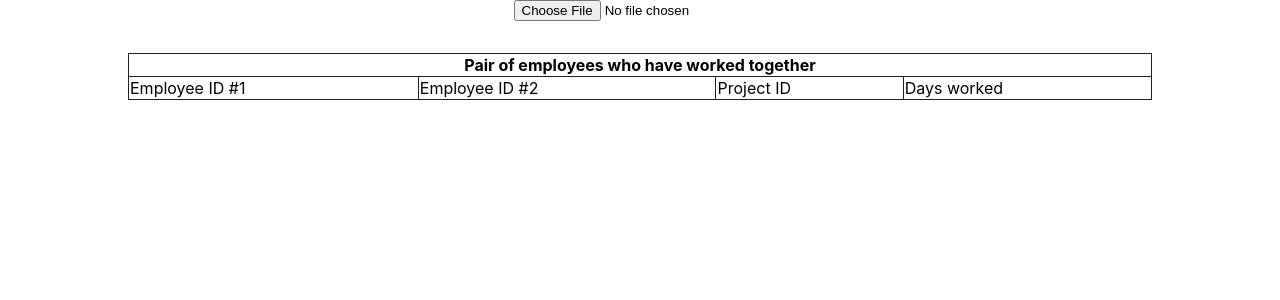
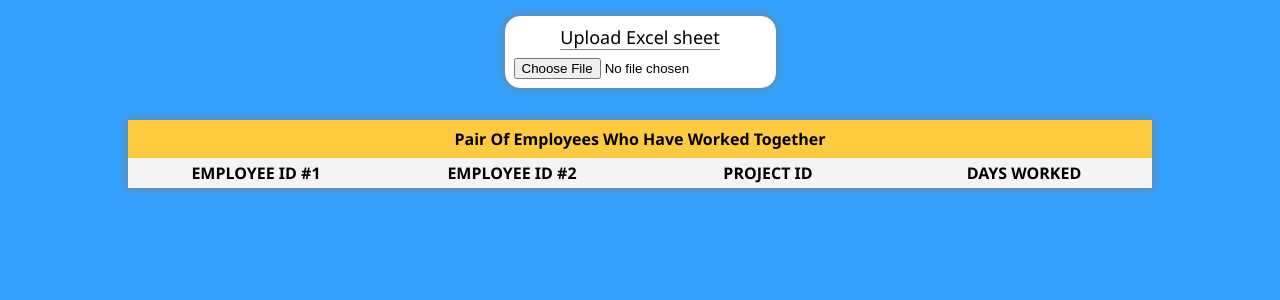
Before and after one commit to nikolaysbv/nikolay-srebrev-employees, a React (Create React App) app: page / in a window 1280 px wide. Shown: the top 300 px of the page. Built offline with nearby package versions, Linux system fonts and the light colour scheme.

Commit message:
making things beautiful

```diff
--- a/src/App.css
+++ b/src/App.css
@@ -1,7 +1,13 @@
+body {
+  background-color: #33a1fd;
+  font-family: "Segoe UI", Tahoma, Geneva, Verdana, sans-serif;
+}
+
 main {
   display: flex;
   flex-direction: column;
   row-gap: 2rem;
+  margin-top: 1rem;
 }
 
 .upload-section {
@@ -18,13 +24,56 @@ main {
 }
 
 table {
-  border: 1px solid #222;
+  table-layout: fixed;
+  /* border: 1px solid #fdca40; */
   border-collapse: collapse;
   width: 80vw;
+  box-shadow: 0px 0px 10px grey;
 }
 
-td,
 th {
-  border: 1px solid #222;
-  border-collapse: collapse;
+  padding-top: 0.5rem;
+  padding-bottom: 0.5rem;
+  text-transform: capitalize;
+  /* border: 1px solid #fdca40; */
+  background-color: #fdca40;
 }
+
+td {
+  width: 30px;
+  text-align: center;
+  /* border: 1px solid #fdca40; */
+}
+
+tbody tr:nth-child(odd) {
+  background-color: #f5f3f4;
+}
+
+tbody tr:nth-child(even) {
+  background-color: #ffffff;
+}
+
+.colnames td {
+  text-transform: uppercase;
+  font-weight: bold;
+  padding-top: 0.25rem;
+  padding-bottom: 0.25rem;
+}
+
+.upload-container {
+  display: flex;
+  flex-direction: column;
+  align-items: center;
+  row-gap: 0.5rem;
+  background-color: white;
+  border: 1px solid white;
+  border-radius: 15px;
+  padding: 0.5rem;
+  box-shadow: 0px 0px 10px grey;
+}
+
+.label-file-upload {
+  /* font-weight: bold; */
+  font-size: large;
+  border-bottom: 1px solid grey;
+}
--- a/src/App.js
+++ b/src/App.js
@@ -79,7 +79,12 @@ function App() {
   return (
     <main>
       <section className="upload-section">
-        <input type="file" id="sheet" onChange={handleChange} />
+        <div className="upload-container">
+          <label for="sheet" class="label-file-upload">
+            Upload Excel sheet
+          </label>
+          <input type="file" id="sheet" onChange={handleChange} />
+        </div>
       </section>
       <section className="table-section">
         <table>
@@ -89,7 +94,7 @@ function App() {
             </tr>
           </thead>
           <tbody>
-            <tr>
+            <tr className="colnames">
               <td>Employee ID #1</td>
               <td>Employee ID #2</td>
               <td>Project ID</td>
```
